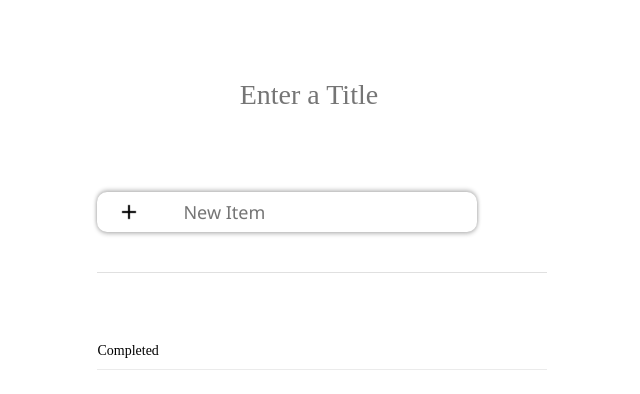
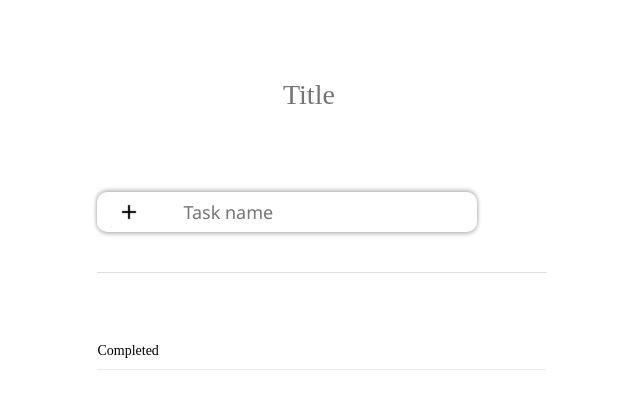
Before and after one commit to joeljoeroy/radify, a React (Create React App) app: page / in a window 1280 px wide. Shown: the top 394 px of the page, without its empty margins (353-993 px from the left). Built offline with nearby package versions, Linux system fonts and the light colour scheme.

Commit message:
bug-fixes

```diff
--- a/src/Components/ToDo.js
+++ b/src/Components/ToDo.js
@@ -87,7 +87,7 @@ class ToDo extends Component {
                 <input      type='text'
                             className='title'
                             value = {this.state.Title}
-                            placeholder = 'Enter a Title'
+                            placeholder = 'Title'
                             onChange = {(e) => { this.newItem('Title', e.target.value) }}
                             onKeyUp ={(event)=> {event.key === 'Enter' && this.setState({ Title : this.state.Title.slice()})}}
                             />
@@ -98,7 +98,7 @@ class ToDo extends Component {
                     <input  type='text'
                             className='add-task'
                             value = {this.state.newItem}
-                            placeholder = 'New Item'
+                            placeholder = 'Task name'
                             onChange = {(e) => { this.newItem('newItem', e.target.value) }}
                             onKeyUp ={(event)=> {event.key === 'Enter' && this.handleNew(this.state.tasks.length)}} />
 
```
